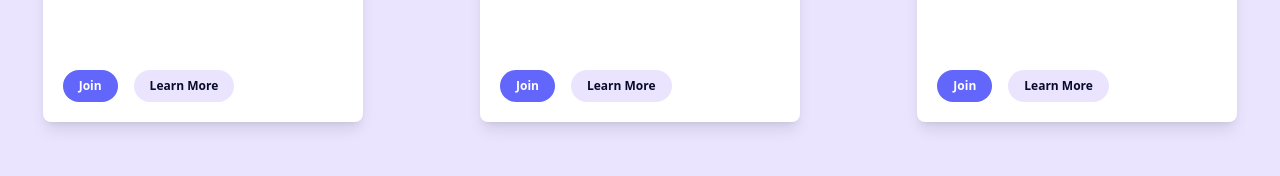
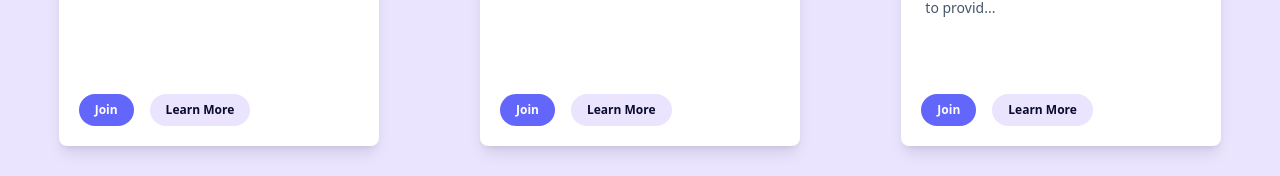
Before and after one commit to ThejasKumar100/React-Workshop, a Next.js app: page / in a window 1280 px wide. Shown: the part 494-670 px from the top of the page. Built offline with nearby package versions, Linux system fonts and the light colour scheme.

Commit message:
challenge progress

```diff
--- a/src/components/ClubCard.tsx
+++ b/src/components/ClubCard.tsx
@@ -14,6 +14,7 @@ interface ClubData {
   approved: string;
   profileImage: string | null;
   soc: boolean;
+  url: string;
 }
 
 const ClubCard = (props: ClubCardProps) => {
@@ -48,7 +49,7 @@ const ClubCard = (props: ClubCardProps) => {
   const name = club.name.length > 20 ? club.name.slice(0, 30) + '...' : club.name;
 
   return (
-    <div className="justify-self-center transition-all flex h-full min-h-[400px] min-w-[300px] max-w-xs flex-col self-center justify-between rounded-lg bg-white shadow-lg md:min-h-[600px] cardCont">
+    <div className="justify-self-center transition-all flex h-full min-h-[400px] min-w-[300px] max-w-xs flex-col self-center justify-between rounded-lg bg-white shadow-lg md:min-h-[600px] hover:scale-105">
       <div className="relative h-48 overflow-hidden rounded-t-lg sm:h-56 md:h-64 lg:h-72">
         <img
           src={club.profileImage ? club.profileImage : club.image}
@@ -67,15 +68,18 @@ const ClubCard = (props: ClubCardProps) => {
         <p className="text-base text-slate-600 md:text-sm">{desc}</p>
       </div>
       <div className="m-5 mt-auto flex flex-row space-x-2">
-        <button className="bg-cornflower-500 text-xs font-extrabold text-white transition-colors hover:bg-royal mr-2 rounded-2xl px-4 py-2">
+        <button onClick={()=>{window.open(club.url, "_blank")}} className="bg-cornflower-500 text-xs font-extrabold text-white transition-colors hover:bg-royal mr-2 rounded-2xl px-4 py-2">
           Join
         </button>
-        <Link
+        <button onClick={()=>{window.open(`https://jupiter.utdnebula.com/directory/${club.id}`, "_blank")}} className="rounded-2xl bg-cornflower-50 px-4 py-2 text-xs font-extrabold text-blue-primary transition-colors hover:bg-cornflower-100">
+        Learn More
+        </button>
+        {/* <Link
           href={`https://jupiter.utdnebula.com/directory/${club.id}`}
           className="rounded-2xl bg-cornflower-50 px-4 py-2 text-xs font-extrabold text-blue-primary transition-colors hover:bg-cornflower-100"
         >
-          Learn More
-        </Link>
+        Learn More
+        </Link> */}
       </div>
     </div>
   );
--- a/src/data/clubs.json
+++ b/src/data/clubs.json
@@ -7,6 +7,7 @@
     "tags": ["Greek", "Academic Interests", "Educational/Departmental"],
     "approved": "approved",
     "profileImage": "https://jupiter.nlmc.workers.dev/W01t_tcbaFkzMT9HzRcG-profile.png",
+    "url": "https://www.ttautd.com/",
     "soc": false
   },
   {
@@ -17,6 +18,7 @@
     "tags": ["Academic Interests", "Computing"],
     "approved": "approved",
     "profileImage": null,
+    "url": "https://www.utdnebula.com/",
     "soc": false
   },
   {
@@ -27,6 +29,7 @@
     "tags": ["Academic Interests", "Computing"],
     "approved": "approved",
     "profileImage": "/WWC.jpg",
+    "url": "https://www.utdwwc.com/",
     "soc": false
   }
 ]
--- a/src/pages/index.tsx
+++ b/src/pages/index.tsx
@@ -12,7 +12,7 @@ const Home: NextPage = () => {
       <Head>
         <title>React Workshop</title>
       </Head>
-      <div className="grid w-full auto-rows-fr grid-cols-3 justify-center align-center gap-16 p-4">
+      <div className="grid w-full auto-rows-fr grid-cols-3 justify-center align-center gap-16 p-10">
         <ClubCard id="654d361fbfe4308bcdfc4145" />
         <ClubCard id="W01t_tcbaFkzMT9HzRcG" />
         <ClubCard id="654d3640bfe4308bcdfc423e" />
--- a/src/styles/globals.css
+++ b/src/styles/globals.css
@@ -15,6 +15,6 @@ body,
   box-sizing: border-box;
 }
 
-.cardCont:hover {
+/* .cardCont:hover {
   transform: scale(105%);
-}
+} */
```
